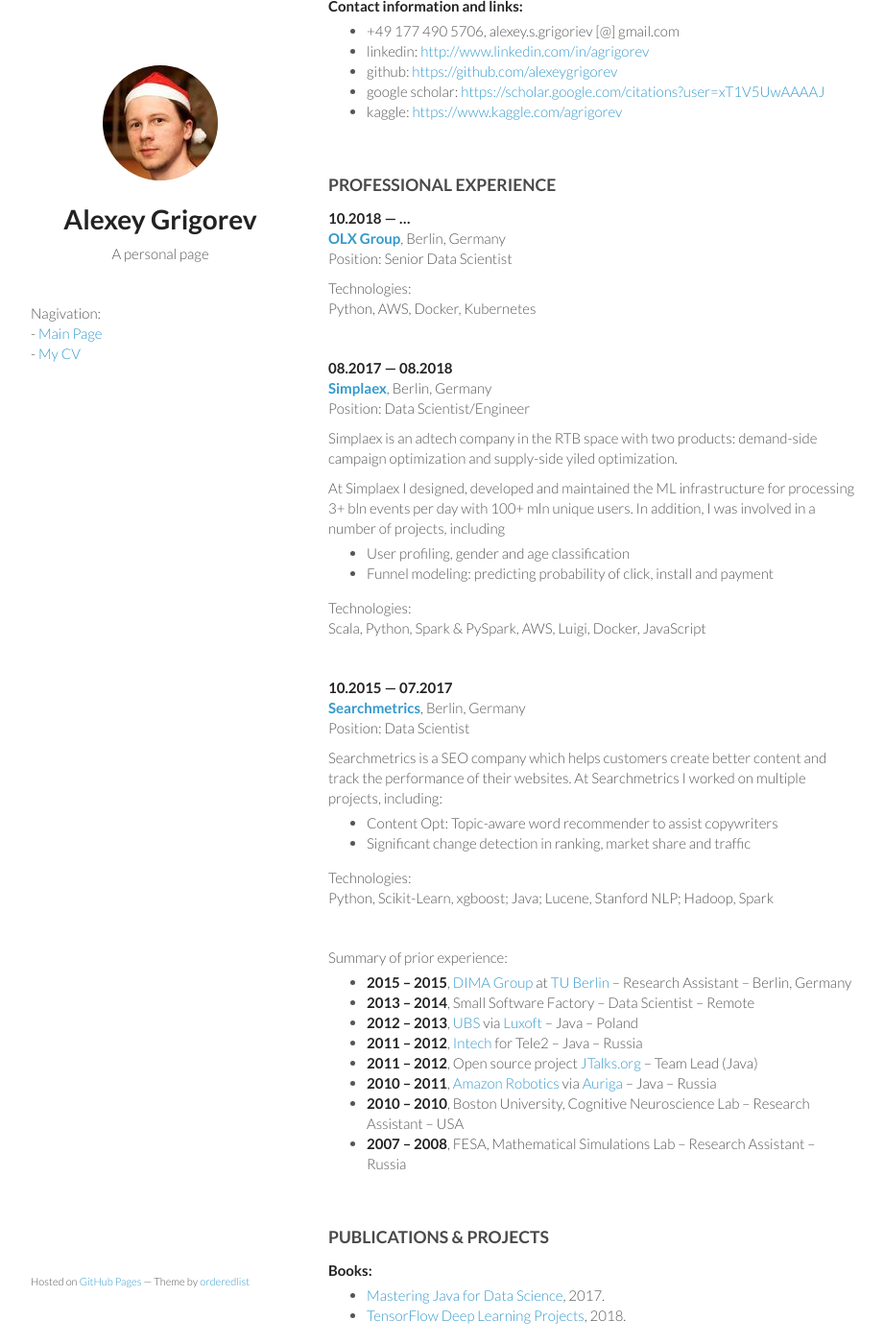
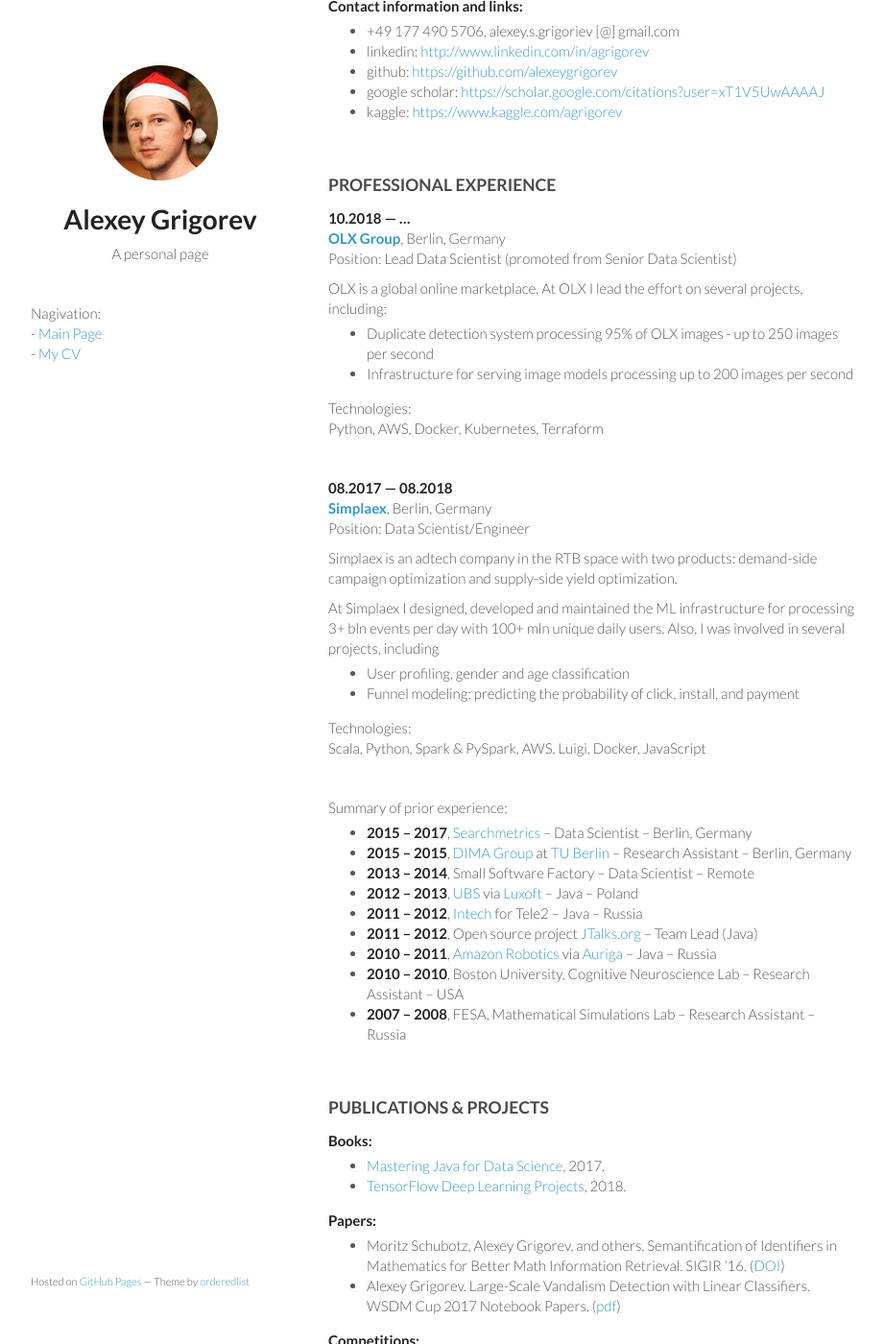
Before and after one commit to alexeygrigorev/alexeygrigorev.github.io, a Jekyll site: the page built from cv.md, in a window 1280 px wide and 1400 px high, scrolled down 446 px. Shown: the whole window at 96% size, without its empty margins (178-1099 px from the left). Built offline with Jekyll 4.4.1, drawn with Linux system fonts in a browser that asks for light colours; some of the changed text lies outside the part shown.

Commit message:
Update cv.md

```diff
--- a/cv.md
+++ b/cv.md
@@ -40,10 +40,15 @@ A software engineer with focus on machine learning. I bring data science ideas f
 
 <strong>10.2018 &mdash; ...</strong><br/>
 <strong>[OLX Group](http://www.olx.com)</strong>, Berlin, Germany<br/>
-Position: Senior Data Scientist<br/>
+Position: Lead Data Scientist (promoted from Senior Data Scientist)<br/>
+
+OLX is a global online marketplace. At OLX I lead the effort on several projects, including:
+
+- Duplicate detection system processing 95% of OLX images - up to 250 images per second
+- Infrastructure for serving image models processing up to 200 images per second
 
 Technologies:<br/>
-Python, AWS, Docker, Kubernetes<br/>
+Python, AWS, Docker, Kubernetes, Terraform<br/>
 
 
 &nbsp;
@@ -52,35 +57,22 @@ Python, AWS, Docker, Kubernetes<br/>
 <strong>[Simplaex](http://www.simplaex.com)</strong>, Berlin, Germany<br/>
 Position: Data Scientist/Engineer<br/>
 
-Simplaex is an adtech company in the RTB space with two products: demand-side campaign optimization and supply-side yiled optimization.
+Simplaex is an adtech company in the RTB space with two products: demand-side campaign optimization and supply-side yield optimization.
 
-At Simplaex I designed, developed and maintained the ML infrastructure for processing 3+ bln events per day with 100+ mln unique users. In addition, I was involved in a number of projects, including
+At Simplaex I designed, developed and maintained the ML infrastructure for processing 3+ bln events per day with 100+ mln unique daily users. Also, I was involved in several projects, including
 
 - User profiling, gender and age classification
-- Funnel modeling: predicting probability of click, install and payment
+- Funnel modeling: predicting the probability of click, install, and payment
 
 Technologies:<br/>
 Scala, Python, Spark & PySpark, AWS, Luigi, Docker, JavaScript<br/>
 
 &nbsp;
 
-<strong>10.2015 &mdash; 07.2017</strong><br/>
-<strong>[Searchmetrics](http://www.searchmetrics.com)</strong>, Berlin, Germany<br/>
-Position: Data Scientist<br/>
-
-Searchmetrics is a SEO company which helps customers create better content and track the performance of their websites. At Searchmetrics I worked on multiple projects, including:
-
-- Content Opt: Topic-aware word recommender to assist copywriters
-- Significant change detection in ranking, market share and traffic
-
-
-Technologies:<br/>
-Python, Scikit-Learn, xgboost; Java; Lucene, Stanford NLP; Hadoop, Spark<br/>
-
-&nbsp;
 
 Summary of prior experience:
 
+* <strong>2015 &ndash; 2017</strong>, [Searchmetrics](http://www.searchmetrics.com) &ndash; Data Scientist &ndash; Berlin, Germany
 * <strong>2015 &ndash; 2015</strong>, [DIMA Group](http://www.dima.tu-berlin.de/) at [TU Berlin](http://www.tu-berlin.de/) &ndash; Research Assistant &ndash; Berlin, Germany
 * <strong>2013 &ndash; 2014</strong>, Small Software Factory &ndash; Data Scientist &ndash; Remote
 * <strong>2012 &ndash; 2013</strong>, <a href="http://www.ubs.com/">UBS</a> via <a href="http://www.luxoft.com/">Luxoft</a> &ndash; Java &ndash; Poland
```
Also changed, not shown: other parts of cv.md (+2 -2 lines).
